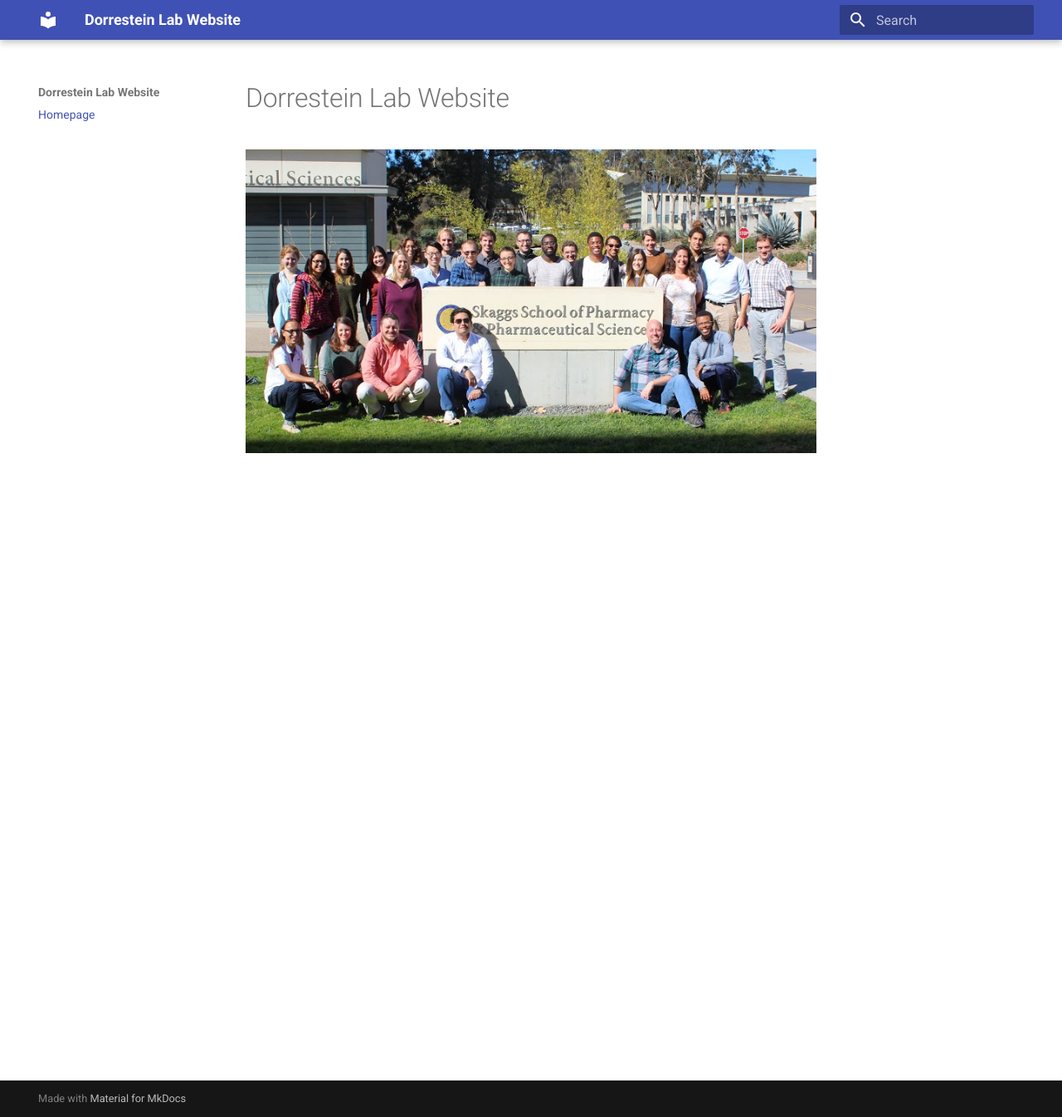
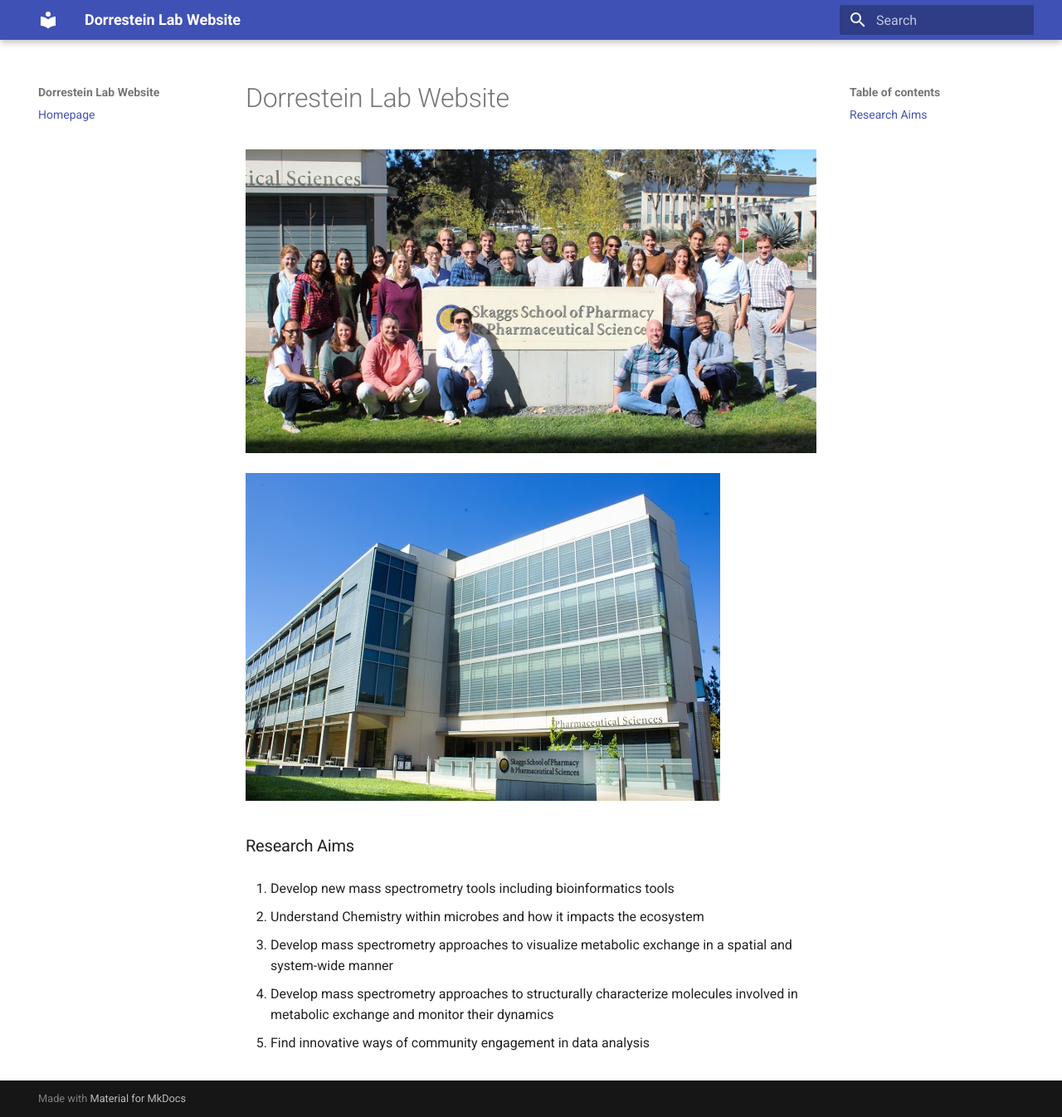
Before and after one commit to mwang87/DorresteinLabWebsite, an MkDocs documentation site: the page built from docs/index.md, in a window 1280 px wide and 1346 px high. Shown: the whole window at 83% size. Built offline with MkDocs 1.6.1 and Material for MkDocs 9.7.7, drawn with Linux system fonts in a browser that asks for light colours.

Commit message:
updating home page

```diff
--- a/docs/index.md
+++ b/docs/index.md
@@ -1,3 +1,18 @@
 # Dorrestein Lab Website
 
 ![](img/group.jpg)
+
+![](img/skaggs.jpg)
+
+
+### Research Aims
+
+1. Develop new mass spectrometry tools including bioinformatics tools
+
+2. Understand Chemistry within microbes and how it impacts the ecosystem
+
+3. Develop mass spectrometry approaches to visualize metabolic exchange in a spatial and system-wide manner
+
+4. Develop mass spectrometry approaches to structurally characterize molecules involved in metabolic exchange and monitor their dynamics
+
+5. Find innovative ways of community engagement in data analysis
```
Also changed, not shown: docs/img/skaggs.jpg (added).
